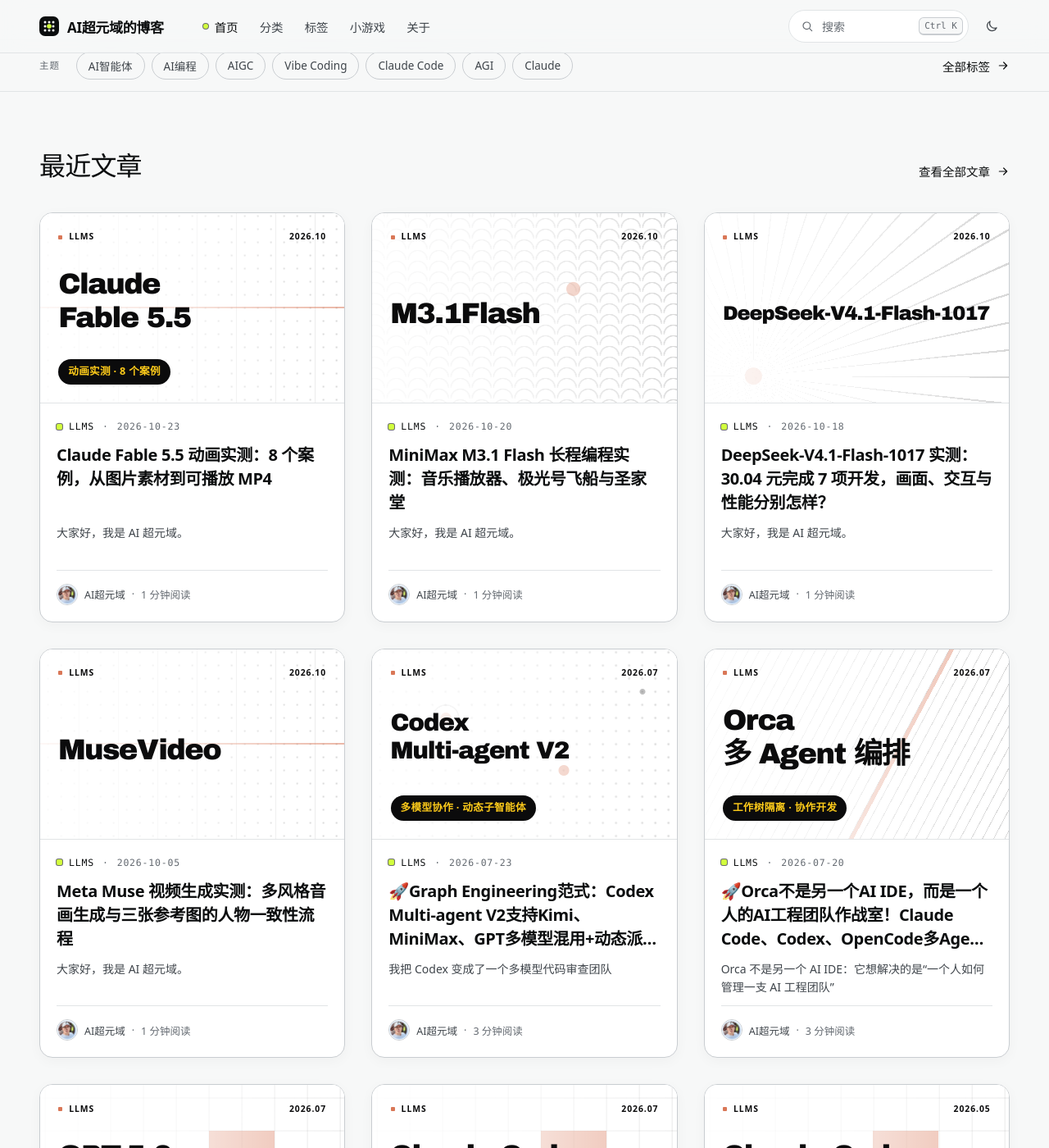
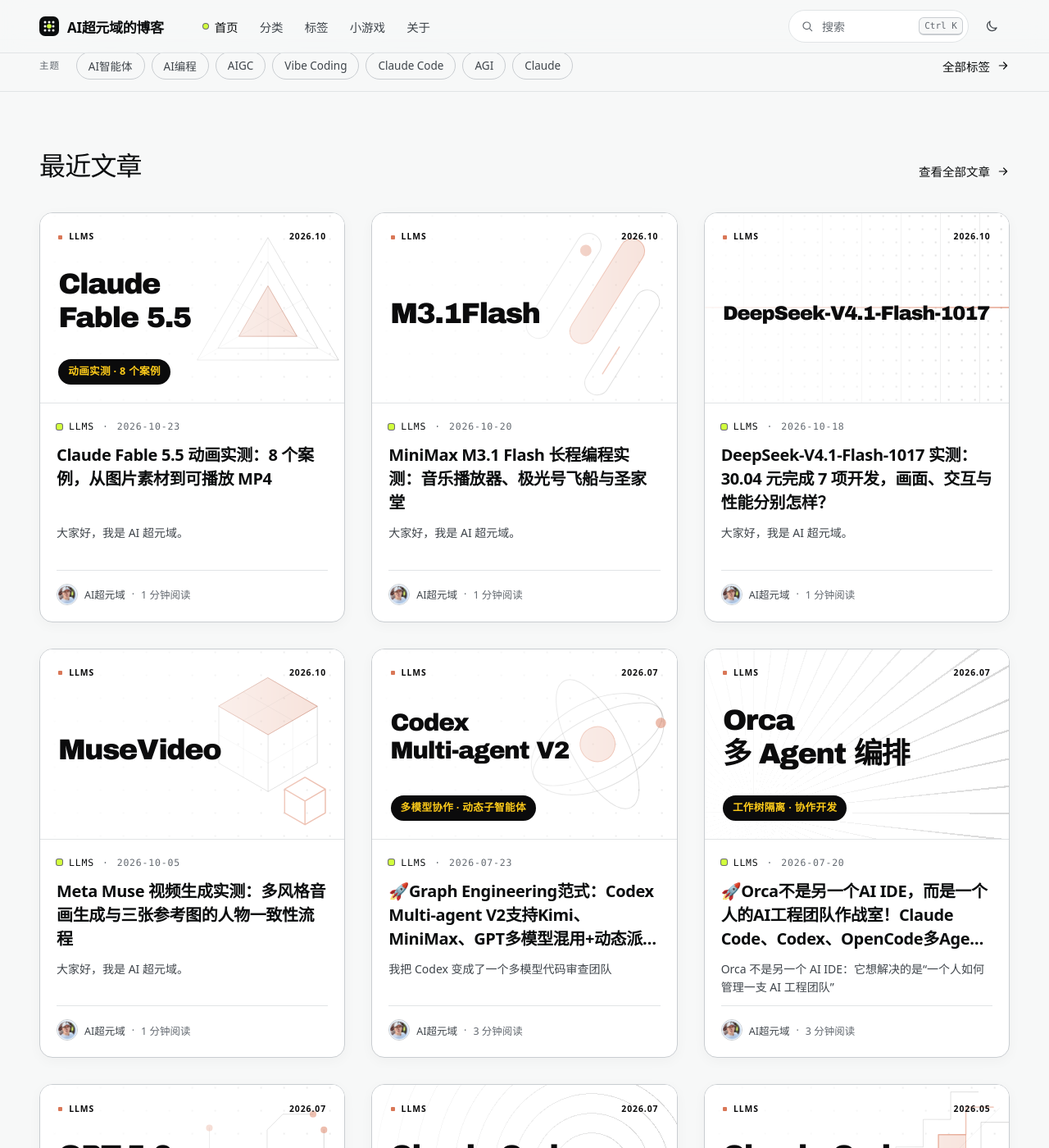
Before and after one commit to aiviai/aiviai.github.io, a Jekyll site: the page built from index.html, in a window 1280 px wide and 1400 px high, scrolled down 673 px. Shown: the whole window at 82% size. Built offline with Jekyll 4.4.1, drawn with Linux system fonts in a browser that asks for light colours; the list of posts is cut into pages by our own code; comment, search, counter and statistics services are not loaded.

Commit message:
Expand article covers to 20 distinct geometric motifs

```diff
--- /dev/null
+++ b/_includes/cover-pattern.html
@@ -0,0 +1,86 @@
+{%- comment -%} Decorative geometry only. Color and text contrast are controlled by the cover palette. {%- endcomment -%}
+{%- capture lt_pattern_art -%}
+{%- case include.pattern -%}
+{%- when "orbit" -%}
+  <g transform="translate(475 200) rotate(-28)">
+    <ellipse rx="151" ry="58"/><ellipse rx="151" ry="91"/>
+    <ellipse rx="58" ry="151"/><circle r="37" class="lt-motif__wash"/>
+    <circle cx="139" cy="23" r="11" class="lt-motif__solid"/>
+  </g>
+{%- when "diamonds" -%}
+  <g transform="translate(480 204) rotate(45)">
+    <rect x="-114" y="-114" width="228" height="228"/>
+    <rect x="-84" y="-84" width="168" height="168"/>
+    <rect x="-52" y="-52" width="104" height="104" class="lt-motif__wash"/>
+    <path d="M-145 0H145M0-145V145" class="lt-motif__fine"/>
+  </g>
+{%- when "steps" -%}
+  <path d="M318 337V279H376V221H434V163H492V105H550V47H608" class="lt-motif__accent"/>
+  <path d="M350 369V311H408V253H466V195H524V137H582V79H640M286 305V247H344V189H402V131H460V73H518V15H576"/>
+  <path d="M434 221V163H492V105H550V163H492V221Z" class="lt-motif__wash"/>
+  <path d="M300 370L621 49" class="lt-motif__fine"/>
+{%- when "petals" -%}
+  <g transform="translate(485 200)">
+    <ellipse cy="-67" rx="30" ry="68" class="lt-motif__wash"/>
+    <ellipse cy="-67" rx="30" ry="68" transform="rotate(45)"/>
+    <ellipse cy="-67" rx="30" ry="68" transform="rotate(90)"/>
+    <ellipse cy="-67" rx="30" ry="68" transform="rotate(135)"/>
+    <ellipse cy="-67" rx="30" ry="68" transform="rotate(180)"/>
+    <ellipse cy="-67" rx="30" ry="68" transform="rotate(225)" class="lt-motif__wash"/>
+    <ellipse cy="-67" rx="30" ry="68" transform="rotate(270)"/>
+    <ellipse cy="-67" rx="30" ry="68" transform="rotate(315)"/>
+    <circle r="10" class="lt-motif__solid"/>
+  </g>
+{%- when "arches" -%}
+  <path d="M347 340V178a132 132 0 0 1 264 0V340M374 340V178a105 105 0 0 1 210 0V340M401 340V178a78 78 0 0 1 156 0V340M428 340V178a51 51 0 0 1 102 0V340"/>
+  <path d="M455 340V178a24 24 0 0 1 48 0V340Z" class="lt-motif__wash"/>
+  <path d="M322 340H635" class="lt-motif__fine"/>
+{%- when "circuit" -%}
+  <rect x="442" y="162" width="72" height="72" rx="12" class="lt-motif__wash"/>
+  <path d="M478 162V95L511 62H575M514 180H559L598 141V95M514 216H577L610 249V304M478 234V287L439 326H367M442 216H388L349 255V293M442 180H391L356 145V91"/>
+  <g class="lt-motif__solid"><circle cx="575" cy="62" r="7"/><circle cx="598" cy="95" r="7"/><circle cx="610" cy="304" r="7"/><circle cx="367" cy="326" r="7"/><circle cx="349" cy="293" r="7"/><circle cx="356" cy="91" r="7"/></g>
+  <rect x="458" y="178" width="40" height="40" rx="4"/>
+{%- when "cubes" -%}
+  <path d="M480 60L584 120V240L480 300L376 240V120Z M376 120L480 180L584 120M480 180V300"/>
+  <path d="M480 60L584 120L480 180L376 120Z" class="lt-motif__wash"/>
+  <path d="M428 150L532 90M428 90L532 150M428 150V270M532 150V270M376 180L480 240L584 180" class="lt-motif__fine"/>
+  <path d="M558 270L601 295V345L558 370L515 345V295Z M515 295L558 320L601 295M558 320V370" class="lt-motif__accent"/>
+{%- when "capsules" -%}
+  <g transform="rotate(32 478 200)">
+    <rect x="364" y="74" width="52" height="252" rx="26"/>
+    <rect x="448" y="35" width="52" height="252" rx="26" class="lt-motif__wash"/>
+    <rect x="532" y="110" width="52" height="252" rx="26"/>
+    <circle cx="390" cy="112" r="12" class="lt-motif__solid"/>
+    <path d="M558 247V314" class="lt-motif__accent"/>
+  </g>
+{%- when "triangles" -%}
+  <path d="M480 52L629 310H331Z M480 103L585 285H375Z M480 154L541 260H419Z"/>
+  <path d="M480 154L541 260H419Z" class="lt-motif__wash"/>
+  <path d="M480 52V310M331 310L555 181M629 310L405 181" class="lt-motif__fine"/>
+{%- when "contours" -%}
+  <g transform="translate(476 200)">
+    <path d="M-115-109C-29-169 130-137 145-38S56 161-52 132S-186-36-115-109Z"/>
+    <path d="M-89-84C-22-132 101-106 113-30S44 125-40 103S-144-28-89-84Z"/>
+    <path d="M-64-61C-16-95 73-77 81-21S31 90-29 74S-104-20-64-61Z"/>
+    <path d="M-39-37C-10-58 44-47 50-13S19 55-18 45S-63-12-39-37Z" class="lt-motif__wash"/>
+  </g>
+{%- when "eclipse" -%}
+  <circle cx="480" cy="197" r="139" class="lt-motif__fine"/>
+  <circle cx="480" cy="197" r="112"/>
+  <path d="M480 85a112 112 0 0 0 0 224a77 112 0 0 1 0-224Z" class="lt-motif__wash"/>
+  <path d="M314 197H646" class="lt-motif__fine"/>
+  <circle cx="592" cy="197" r="9" class="lt-motif__solid"/>
+{%- when "constellation" -%}
+  <path d="M354 290L412 190L365 101L491 66L571 151L541 267L612 334M412 190L571 151M412 190L541 267L354 290M491 66L541 267"/>
+  <path d="M412 190L571 151L541 267Z" class="lt-motif__wash"/>
+  <g class="lt-motif__solid"><circle cx="354" cy="290" r="7"/><circle cx="412" cy="190" r="10"/><circle cx="365" cy="101" r="6"/><circle cx="491" cy="66" r="7"/><circle cx="571" cy="151" r="8"/><circle cx="541" cy="267" r="7"/><circle cx="612" cy="334" r="6"/></g>
+{%- when "fold" -%}
+  <path d="M333 145L606 69L535 333L455 237L386 284L404 193Z"/>
+  <path d="M404 193L606 69L455 237L535 333"/>
+  <path d="M404 193L606 69L455 237Z" class="lt-motif__wash"/>
+  <path d="M455 237L386 284L404 193" class="lt-motif__accent"/>
+{%- endcase -%}
+{%- endcapture -%}
+{%- if lt_pattern_art != "" -%}
+<svg class="lt-cover-motif" viewBox="0 0 640 400" fill="none" aria-hidden="true" focusable="false">{{ lt_pattern_art }}</svg>
+{%- endif -%}
--- a/_includes/cover.html
+++ b/_includes/cover.html
@@ -5,9 +5,11 @@
     arrow     show the hover arrow badge
     overlay   show `cover_labels` and `cover_caption` from front matter
     keywords  show a concise typographic title on generated covers
-  `cover:` may name a generative cover (field, rings, lines, grid, rays, wave,
-  stream) or an image path. Without it, one is picked from the slug, so a post
-  keeps the same cover across builds.
+    ordinal   post position counted from the oldest post, for listing motifs
+  `cover:` may name a generative cover or an image path. Explicit choices win.
+  Listings cycle through 20 distinct motifs using the chronological ordinal;
+  a new latest post does not reshuffle existing covers. Other placements keep
+  their original seven-pattern selection.
 {%- endcomment -%}
 {%- assign lt_cover_names = "field,rings,lines,grid,rays,wave,stream" | split: "," -%}
 {%- assign lt_cv_post = include.post -%}
@@ -15,7 +17,12 @@
 {%- unless lt_cv -%}
   {%- assign lt_cv_seed = lt_cv_post.slug | default: lt_cv_post.title | size -%}
   {%- assign lt_cv_day = lt_cv_post.date | date: "%j" | plus: 0 -%}
-  {%- assign lt_cv_i = lt_cv_seed | plus: lt_cv_day | modulo: 7 -%}
+  {%- assign lt_cv_i = lt_cv_seed | plus: lt_cv_day -%}
+  {%- if include.keywords -%}
+    {%- assign lt_cover_names = "field,arches,wave,diamonds,lines,petals,grid,steps,rings,circuit,rays,orbit,cubes,stream,capsules,triangles,contours,eclipse,constellation,fold" | split: "," -%}
+    {%- if include.ordinal != nil -%}{%- assign lt_cv_i = include.ordinal -%}{%- endif -%}
+  {%- endif -%}
+  {%- assign lt_cv_i = lt_cv_i | modulo: lt_cover_names.size -%}
   {%- assign lt_cv = lt_cover_names[lt_cv_i] -%}
 {%- endunless -%}
 {%- assign lt_cv_keywords = false -%}
@@ -26,7 +33,7 @@
   {%- if lt_cv contains "/" or lt_cv contains "." %}
   <img class="lt-cover lt-cover--img" src="{{ lt_cv | relative_url }}" alt="{{ lt_cv_post.cover_alt | escape }}" loading="lazy">
   {%- else %}
-  <div class="lt-cover cv-{{ lt_cv }}"></div>
+  <div class="lt-cover cv-{{ lt_cv }}">{%- include cover-pattern.html pattern=lt_cv -%}</div>
   {%- endif %}
   {%- if lt_cv_keywords %}
     {% include cover-keywords.html post=lt_cv_post %}
--- a/_includes/post-card.html
+++ b/_includes/post-card.html
@@ -1,7 +1,7 @@
 {%- assign lt_card = include.post -%}
 {%- include byline.html post=lt_card avatars="first" -%}
 <a class="lt-card lt-card--post" href="{{ lt_card.url | relative_url }}" aria-label="{{ lt_card.title | strip_html | escape }}">
-  {% include cover.html post=lt_card arrow=true keywords=true %}
+  {% include cover.html post=lt_card arrow=true keywords=true ordinal=include.cover_ordinal %}
   <div class="lt-card__body">
     {% include post-meta.html post=lt_card %}
     <h3 class="lt-card__title" title="{{ lt_card.title | strip_html | escape }}"><span class="lt-ct">{{ lt_card.title }}</span></h3>
--- a/_layouts/home.html
+++ b/_layouts/home.html
@@ -76,11 +76,14 @@
 {% endif %}
 {%- comment -%} Every page renders its complete paginator slice as uniform cards. {%- endcomment -%}
 {%- assign lt_shown = 0 -%}
+{%- assign lt_cover_offset = lt_page_number | minus: 1 | times: site.paginate -%}
 {%- capture lt_cards -%}
 {%- for post in lt_listing -%}
   {%- if post.categories contains lt_notes_cat -%}{%- continue -%}{%- endif -%}
   {%- assign lt_shown = lt_shown | plus: 1 -%}
-  {% include post-card.html post=post %}
+  {%- comment -%} Count from the oldest post so publishing newer posts keeps existing motifs stable. {%- endcomment -%}
+  {%- assign lt_cover_ordinal = site.posts.size | minus: lt_cover_offset | minus: forloop.index -%}
+  {% include post-card.html post=post cover_ordinal=lt_cover_ordinal %}
 {%- endfor -%}
 {%- endcapture -%}
 {%- if lt_shown > 0 %}
--- a/_sass/latent/_covers.scss
+++ b/_sass/latent/_covers.scss
@@ -1,5 +1,5 @@
-// Generative covers: pure CSS, no image assets. Pick one with `cover:` in
-// front matter, or let the theme derive one from the post's slug.
+// Generative covers: CSS textures and inline SVG geometry, no image requests.
+// Explicit `cover:` choices take priority over automatic listing motifs.
 
 .cv-field {
   background:
@@ -57,6 +57,28 @@
     var(--plate);
 }
 
+// Large, distinct silhouettes with quiet registration dots behind them.
+.lt-cover:has(> .lt-cover-motif) {
+  background:
+    radial-gradient(circle, var(--plate-line) .8px, transparent 1.4px) 50% 50%/28px 28px,
+    var(--plate);
+}
+
+.lt-cover-motif {
+  display: block;
+  width: 100%;
+  height: 100%;
+  stroke: var(--plate-str);
+  stroke-width: 1.7;
+  stroke-linecap: round;
+  stroke-linejoin: round;
+
+  .lt-motif__fine { stroke: var(--plate-line); stroke-width: 1; }
+  .lt-motif__accent { stroke: var(--signal); stroke-width: 2.5; }
+  .lt-motif__wash { fill: var(--signal); fill-opacity: .45; stroke: var(--signal); }
+  .lt-motif__solid { fill: var(--signal); stroke: none; }
+}
+
 // Typographic article covers inspired by the supplied white/black artwork.
 .lt-frame--keywords {
   container-type: inline-size;
@@ -64,7 +86,7 @@
   border-color: var(--keyword-cover-border);
   box-shadow: var(--keyword-cover-shadow);
 
-  // Reuse the theme's seven stable cover patterns with a light-paper palette.
+  // Give all twenty motifs the same light-paper palette.
   // Fade the texture behind the title while keeping it visible at the right edge.
   > .lt-cover {
     display: block;
```
